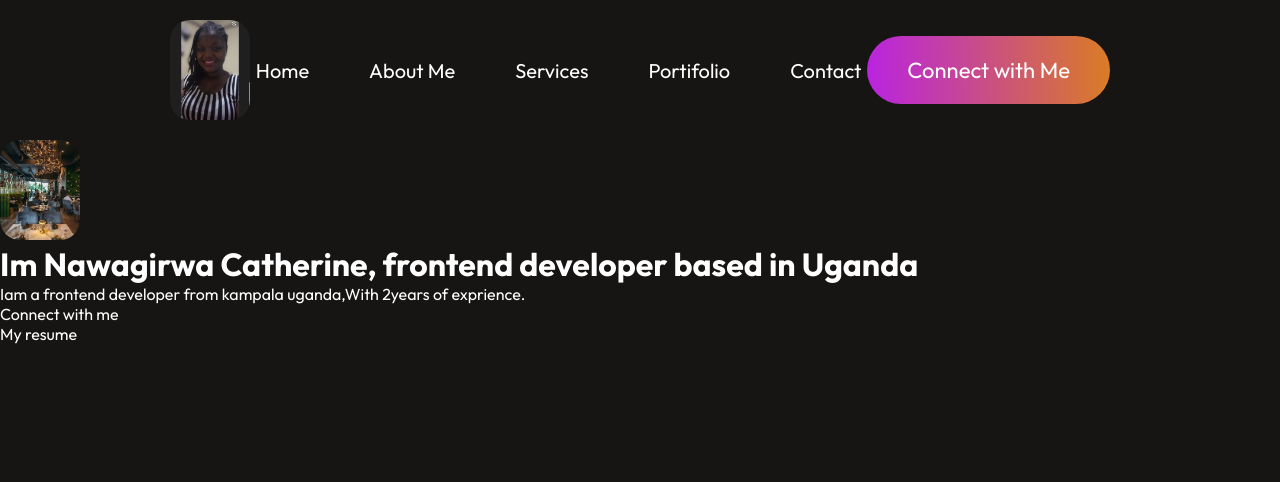
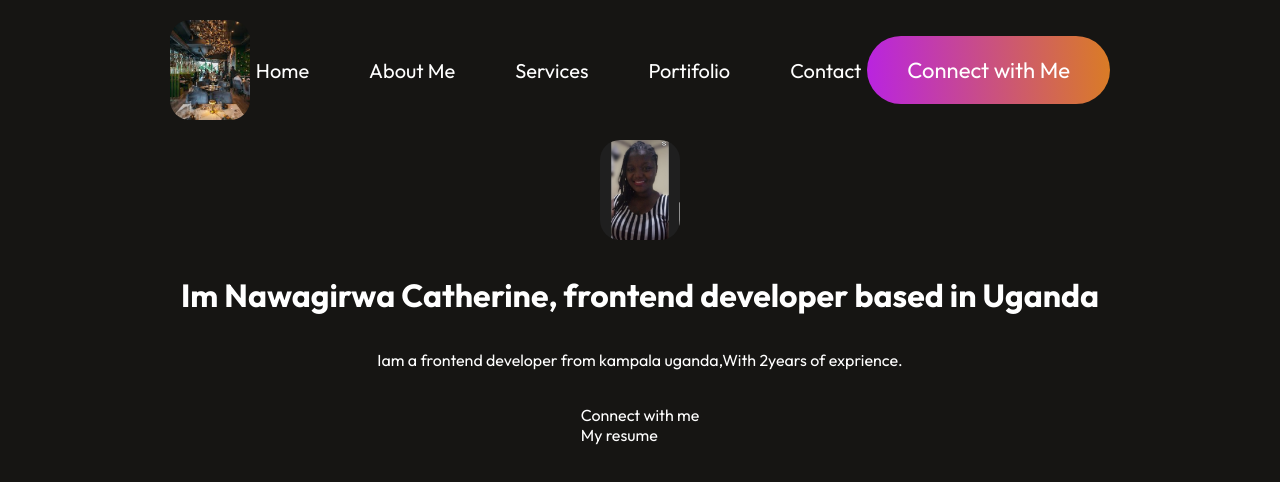
Before and after one commit to nawagirwacatherine/PORTIFOLIO3, a React (Vite) app in the folder real portifolio/: page / in a window 1280 px wide. Shown: the top 482 px of the page. Built offline with nearby package versions, Linux system fonts and the light colour scheme.

Commit message:
change the alignment of items to center in the hero component

```diff
--- a/real portifolio/src/components/Hero/Hero.css
+++ b/real portifolio/src/components/Hero/Hero.css
@@ -0,0 +1,6 @@
+.hero {
+    display:flex;
+    align-items: center;
+    flex-direction: column;
+    gap: 35px;
+}
--- a/real portifolio/src/components/Hero/Hero.jsx
+++ b/real portifolio/src/components/Hero/Hero.jsx
@@ -1,11 +1,11 @@
 import React from 'react'
 import './Hero.css'
-import restaurant1 from '../../images/restaurant1.jpeg'
+import logo from '../../images/logo.jpg'
 
 const Hero = () => {
   return (
     <div className='hero'>
-        <img src={restaurant1} alt="" className='logo' />
+        <img src={ logo} alt="" className='logo' />
         <h1>Im Nawagirwa Catherine, frontend developer based in Uganda</h1>
         <p>Iam a frontend developer from kampala uganda,With 2years of exprience. </p>
 
--- a/real portifolio/src/components/Navbar/Navbar.jsx
+++ b/real portifolio/src/components/Navbar/Navbar.jsx
@@ -1,11 +1,12 @@
 import React from 'react'
 import '../Navbar.css'
-import logo from '../../images/logo.jpg'
+
+import restaurant1 from '../../images/restaurant1.jpeg'
 
 const Navbar = () => {
   return (
     <div className='navbar'>
-        < img src={logo} alt="" className='logo'/>
+        < img src={restaurant1} alt="" className='logo'/>
         <ul className='nav-menu'>
             <li>Home </li>
             <li>About Me</li>
```
